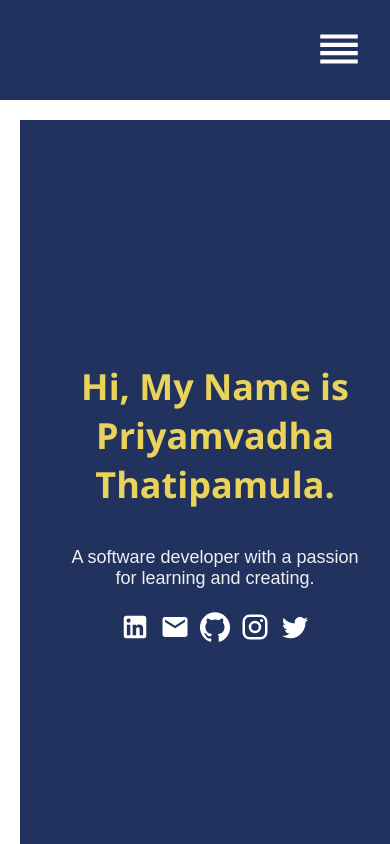
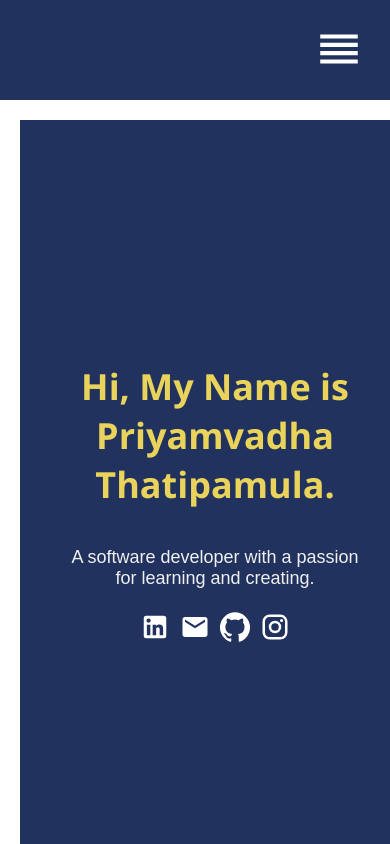
Before and after one commit to Priya-Terminal/personal-website, a React (Create React App) app: page / in a window 390 px wide. Shown: the top 844 px of the page. Built offline with nearby package versions, Linux system fonts and the light colour scheme.

Commit message:
changes for mobile view

```diff
--- a/src/pages/Home.js
+++ b/src/pages/Home.js
@@ -34,20 +34,20 @@
               <GithubIcon style={{ color: "#ffffff" }} />
             </a>
             <a
-              href="https://www.instagram.com/__priyamvadha__"
+              href="https://www.instagram.com/_____priyamvadha"
               target="_blank"
               rel="noopener noreferrer"
             >
               <InstagramIcon style={{ color: "#ffffff" }} />
             </a>
 
-            <a
+            {/* <a
               href="https://twitter.com/@__priyamvadha"
               target="_blank"
               rel="noopener noreferrer"
             >
               <TwitterIcon style={{ color: "#ffffff" }} />
-            </a>
+            </a> */}
           </div>
         </div>
       </div>
```
